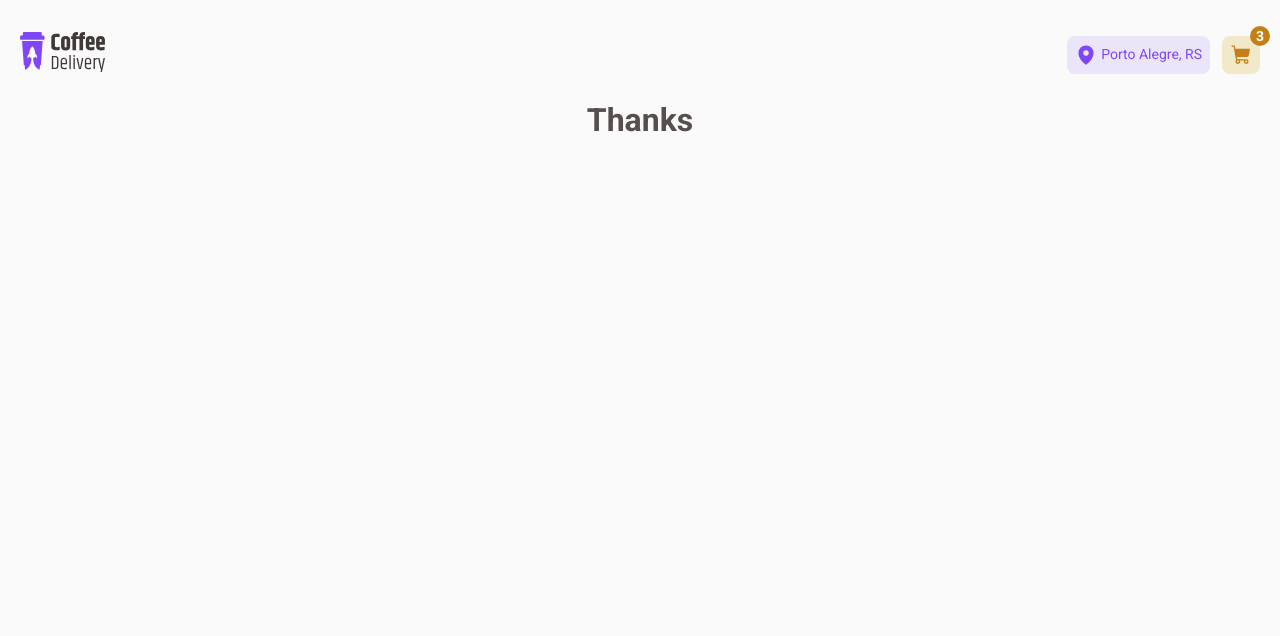
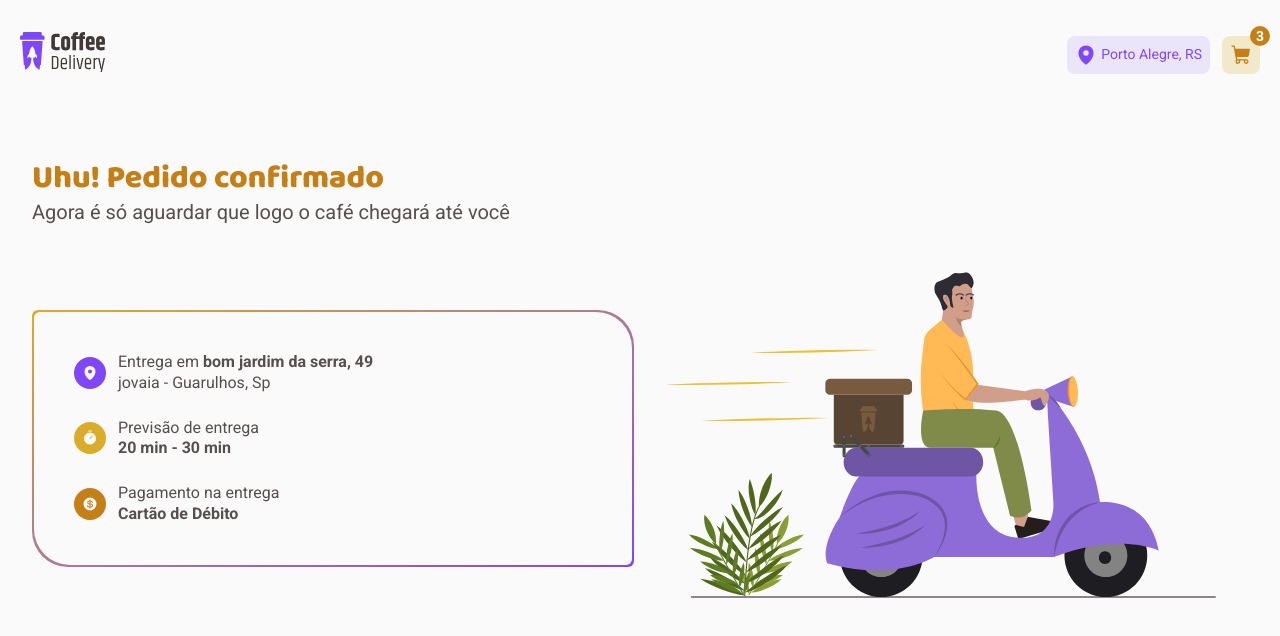
Before and after one commit to Guivieirasilva/coffee-delivery, a React (Vite) app: page /Thanks in a window 1280 px wide. Shown: the top 636 px of the page. Built offline with nearby package versions, Linux system fonts and the light colour scheme.

Commit message:
Estrutura e estilização da pagina de Thanks(Obrigado)

```diff
--- a/src/pages/Thanks/index.tsx
+++ b/src/pages/Thanks/index.tsx
@@ -1,3 +1,65 @@
+import { CurrencyDollar, MapPin, Timer } from '@phosphor-icons/react'
+import imageDelivery from '../../assets/images/delivery.svg'
+import { useTheme } from 'styled-components'
+import { BorderGradient, Container, Info } from './styles'
+
 export function Thanks() {
-  return <h1>Thanks</h1>
+  const theme = useTheme()
+
+  return (
+    <Container>
+      <div>
+        <h1>Uhu! Pedido confirmado</h1>
+        <p>Agora é só aguardar que logo o café chegará até você</p>
+      </div>
+      <section>
+        <BorderGradient>
+          <Info>
+            <div>
+              <MapPin
+                size={32}
+                weight="fill"
+                color={theme.colors.background}
+                style={{ backgroundColor: theme.colors.purple.medium }}
+              />
+              <p>
+                Entrega em <strong>bom jardim da serra, 49</strong> <br />
+                jovaia - Guarulhos, Sp
+              </p>
+            </div>
+            <div>
+              <Timer
+                size={32}
+                weight="fill"
+                color={theme.colors.background}
+                style={{ backgroundColor: theme.colors.yellow.medium }}
+              />
+              <p>
+                Previsão de entrega <br />
+                <strong>20 min - 30 min</strong>
+              </p>
+            </div>
+            <div>
+              <CurrencyDollar
+                size={32}
+                weight="fill"
+                color={theme.colors.background}
+                style={{ backgroundColor: theme.colors.yellow.dark }}
+              />
+              <p>
+                Pagamento na entrega <br />
+                <strong>Cartão de Débito</strong>
+              </p>
+            </div>
+          </Info>
+        </BorderGradient>
+        <div>
+          <img
+            src={imageDelivery}
+            alt="Uma pessoa em cima da moto levando uma caixa de entrega"
+          />
+        </div>
+      </section>
+    </Container>
+  )
 }
--- /dev/null
+++ b/src/pages/Thanks/styles.ts
@@ -0,0 +1,78 @@
+import styled from 'styled-components'
+import { mixins } from '../../styles/mixins'
+import { DefaultTheme } from 'styled-components/dist/types'
+
+export const Container = styled.main`
+  display: flex;
+  flex-direction: column;
+  width: 100%;
+  padding: 3rem 2rem;
+  max-width: 1440px;
+  gap: 2rem;
+
+  @media (max-width: 950px) {
+    align-items: center;
+  }
+
+  > div {
+    @media (max-width: 950px) {
+      text-align: center;
+    }
+    > h1 {
+      ${mixins.fonts.titleL}
+      color: ${({ theme }) => theme.colors.yellow.dark};
+    }
+    > p {
+      ${mixins.fonts.textL}
+    }
+  }
+
+  > section {
+    display: flex;
+    align-items: center;
+    justify-content: space-between;
+    gap: 1rem;
+
+    @media (max-width: 950px) {
+      flex-direction: column;
+    }
+
+    > div {
+      flex: 1;
+      > img {
+        width: 100%;
+      }
+    }
+  }
+`
+export const BorderGradient = styled.div`
+  flex: 1;
+
+  border: 2px solid transparent;
+  border-radius: 6px 36px;
+
+  background-origin: border-box;
+  background-image: ${({ theme }: DefaultTheme) =>
+    `linear-gradient(to bottom right, ${theme.colors.yellow.medium}, ${theme.colors.purple.medium})`};
+`
+export const Info = styled.div`
+  flex: 1;
+  width: 100%;
+  background-color: ${({ theme }) => theme.colors.background};
+  padding: 2.5rem;
+  border-radius: 6px 36px;
+  display: flex;
+  flex-direction: column;
+  gap: 1.5rem;
+
+  > div {
+    align-self: flex-start;
+    display: flex;
+    gap: 0.75rem;
+    align-items: center;
+    > svg {
+      padding: 8px;
+      border-radius: 999px;
+    }
+  }
+`
```
